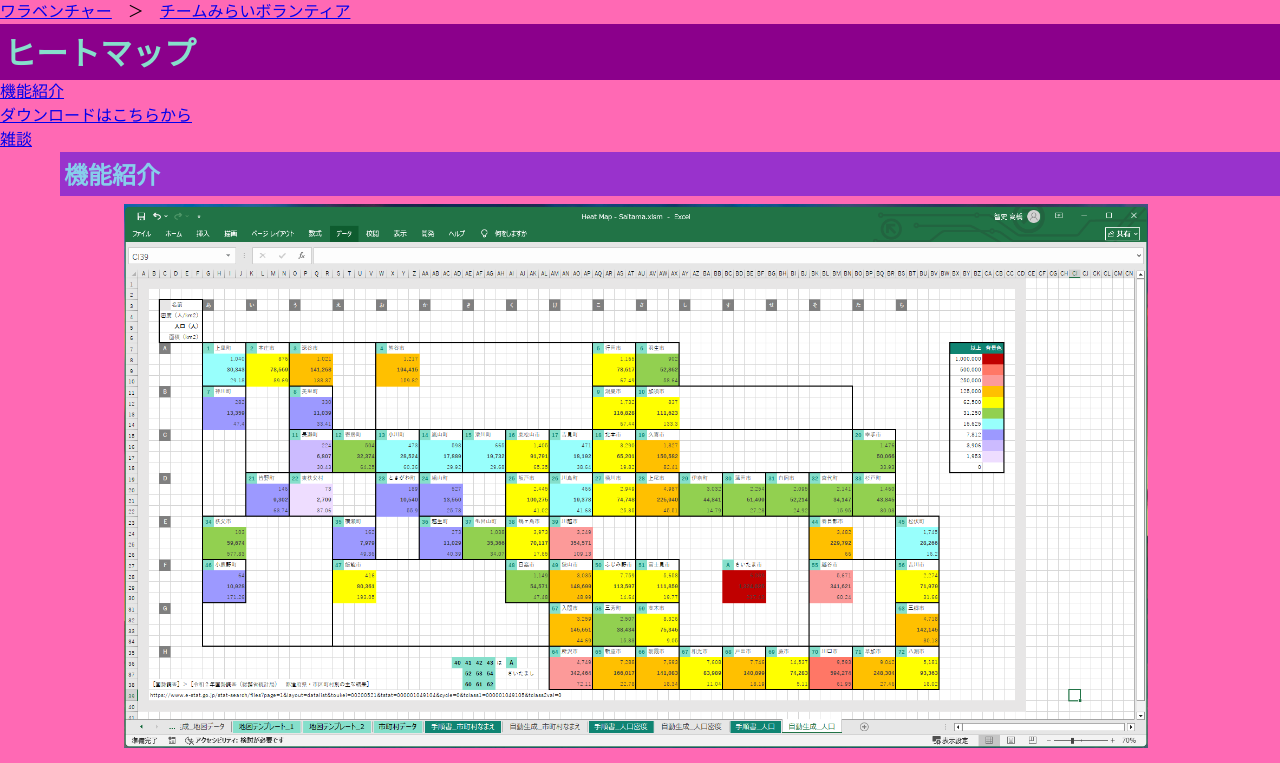
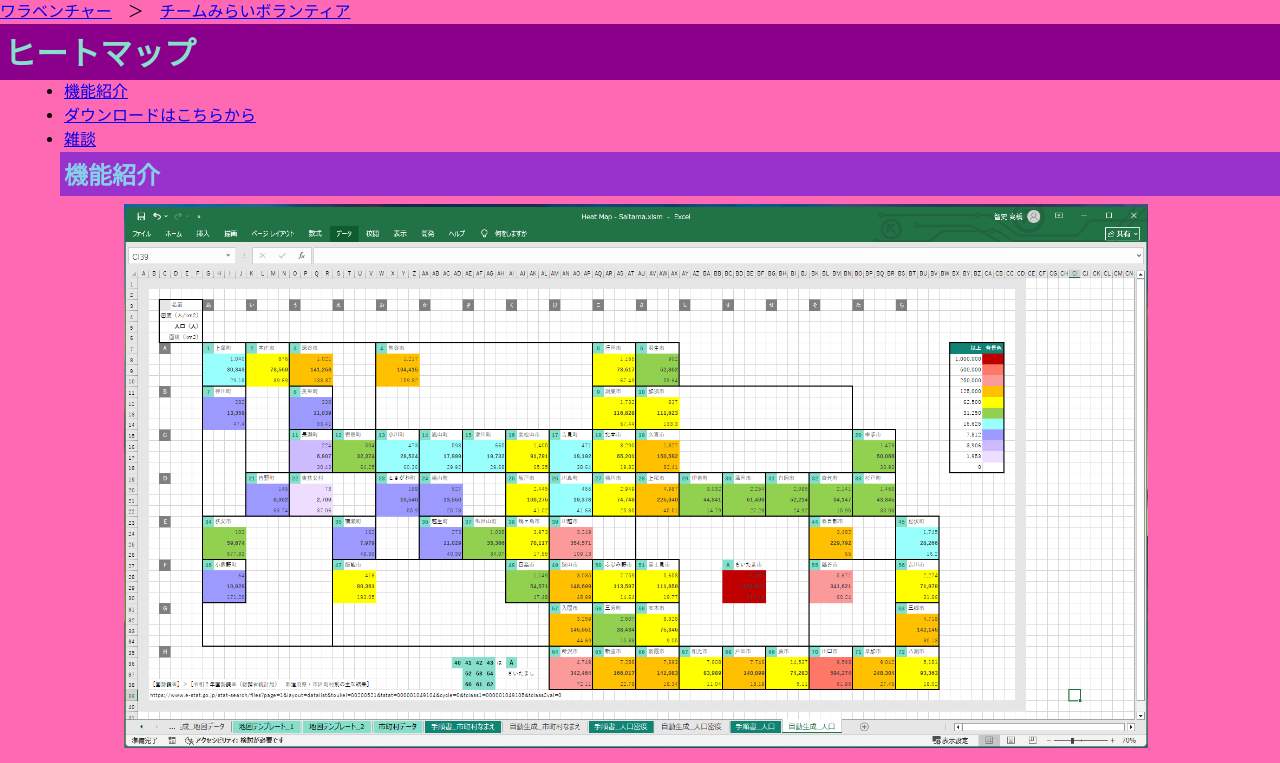
Before and after one commit to muzudho/Warabenture-2025, a Nuxt app: page /team-mirai-volunteer/heat-map in a window 1280 px wide. Shown: the top 763 px of the page. Built offline with nearby package versions, Linux system fonts and the light colour scheme.

Commit message:
WIP: レイアウト仕様変更中

```diff
--- a/app.vue
+++ b/app.vue
@@ -95,11 +95,6 @@
 
         section.sec-6 {
             padding-left: 124px;
-        }
-
-        div.div3 {
-            color: midnightblue;
-            margin-left: 40px;
         }
 
         .sec-1 img {
@@ -213,11 +208,6 @@
 
         section.sec-6 {
             padding-left: 364px;
-        }
-
-        div.div3 {
-            color: midnightblue;
-            margin-left: 180px;
         }
 
         .sec-1 img {
--- a/pages/team-mirai-volunteer/heat-map.vue
+++ b/pages/team-mirai-volunteer/heat-map.vue
@@ -1,11 +1,13 @@
 <template>
     <NuxtLink to="/">ワラベンチャー</NuxtLink>　＞　<NuxtLink to="/team-mirai-volunteer">チームみらいボランティア</NuxtLink><br>
     <h1>ヒートマップ</h1>
-    <ul>
-        <li><NuxtLink to="#functions">機能紹介</NuxtLink></li>
-        <li><NuxtLink to="#download">ダウンロードはこちらから</NuxtLink></li>
-        <li><NuxtLink to="#chatting">雑談</NuxtLink></li>
-    </ul>
+    <section class="sec-1">
+        <ul>
+            <li><NuxtLink to="#functions">機能紹介</NuxtLink></li>
+            <li><NuxtLink to="#download">ダウンロードはこちらから</NuxtLink></li>
+            <li><NuxtLink to="#chatting">雑談</NuxtLink></li>
+        </ul>
+    </section>
     <h2 id="functions">機能紹介</h2>
     <section class="sec-2">
 
```
